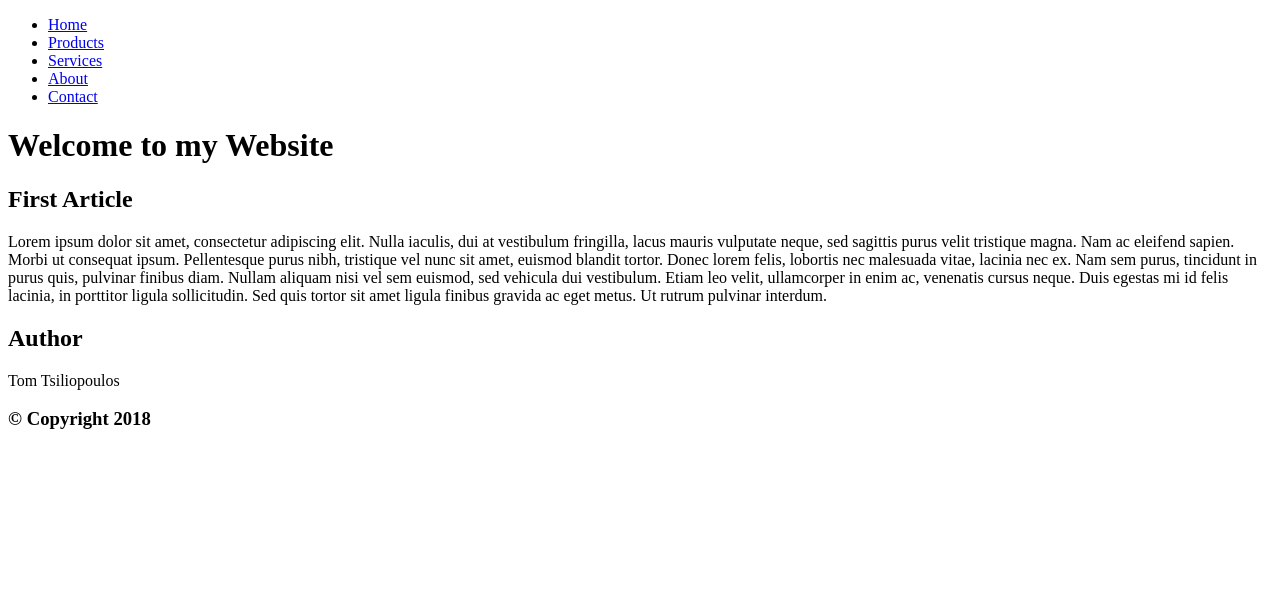
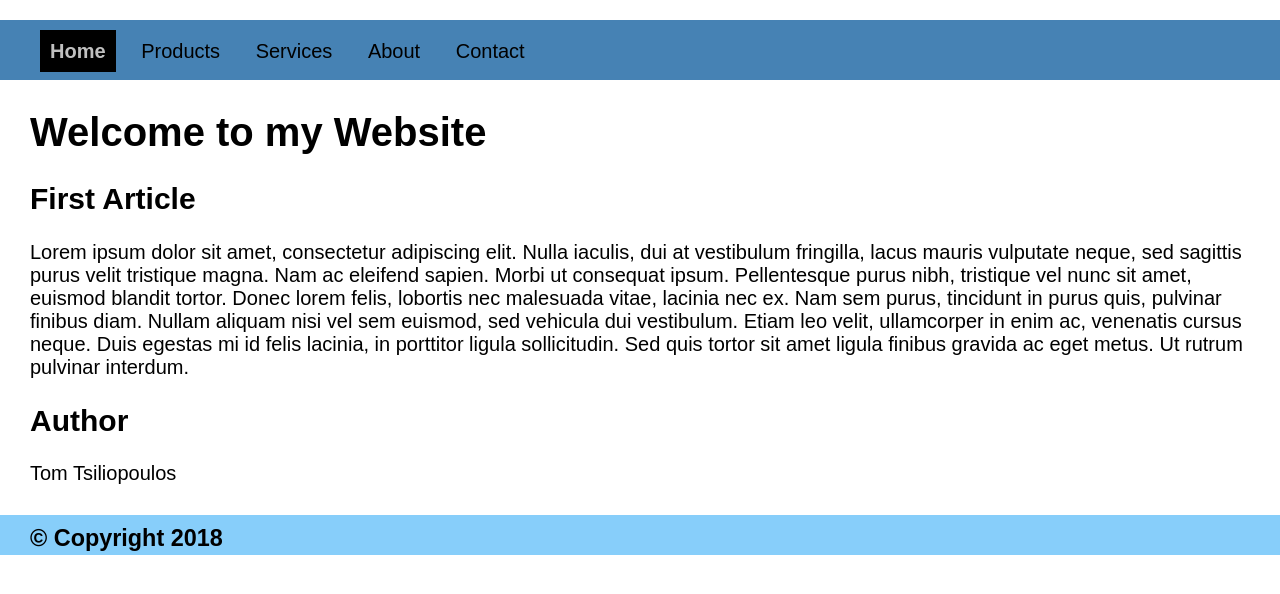
Before and after one commit to GeorgeBrownCollege/COMP1223-W2018-Lesson7, a plain HTML site: page index.html in a window 1280 px wide. Drawn offline with Linux system fonts and the light colour scheme.

Commit message:
completed css and added 4 pages

```diff
--- a/Content/main.css
+++ b/Content/main.css
@@ -1 +1,56 @@
 /* main stylesheet for web site */
+body {
+    margin: 0;
+    font-family: sans-serif;
+    font-size: 20px;
+}
+
+/* Navigation styles */
+
+nav#MainNav {
+    margin: 0;
+}
+
+nav#MainNav ul {
+    background-color: steelblue;
+    height: 40px;
+    list-style-type: none;
+    padding-top: 20px;
+}
+
+nav#MainNav li {
+    display: inline;
+    margin: 5px 10px 5px 0px;
+    padding: 10px;
+}
+
+li.active {
+    background-color: black;
+}
+
+nav#MainNav li a {
+    text-decoration: none;
+    color: black;
+}
+
+nav#MainNav li.active a {
+    color: silver;
+    font-weight: bold;
+}
+
+/* main content styles */
+
+main#MainContent {
+    margin: 30px;
+}
+
+/* footer styles */
+footer#PageFooter {
+    background-color: lightskyblue;
+    height: 40px;
+}
+
+footer#PageFooter h3 {
+    padding-top: 10px;
+    margin-left: 30px;
+}
--- a/index.html
+++ b/index.html
@@ -12,11 +12,11 @@
     <header id="PageHeader" class="mainColour">
         <nav id="MainNav">
             <ul>
-                <li id="home"><a href="#">Home</a></li>
-                <li id="products"><a href="#">Products</a></li>
-                <li id="services"><a href="#">Services</a></li>
-                <li id="about"><a href="#">About</a></li>
-                <li id="contact"><a href="#">Contact</a></li>
+                <li id="home" class="active"><a href="index.html">Home</a></li>
+                <li id="products"><a href="products.html">Products</a></li>
+                <li id="services"><a href="services.html">Services</a></li>
+                <li id="about"><a href="about.html">About</a></li>
+                <li id="contact"><a href="contact.html">Contact</a></li>
             </ul>
         </nav>
     </header>
```
Also changed, not shown: about.html (added, +39 -0 lines), contact.html (added, +39 -0 lines), products.html (added, +41 -0 lines), services.html (added, +39 -0 lines).
